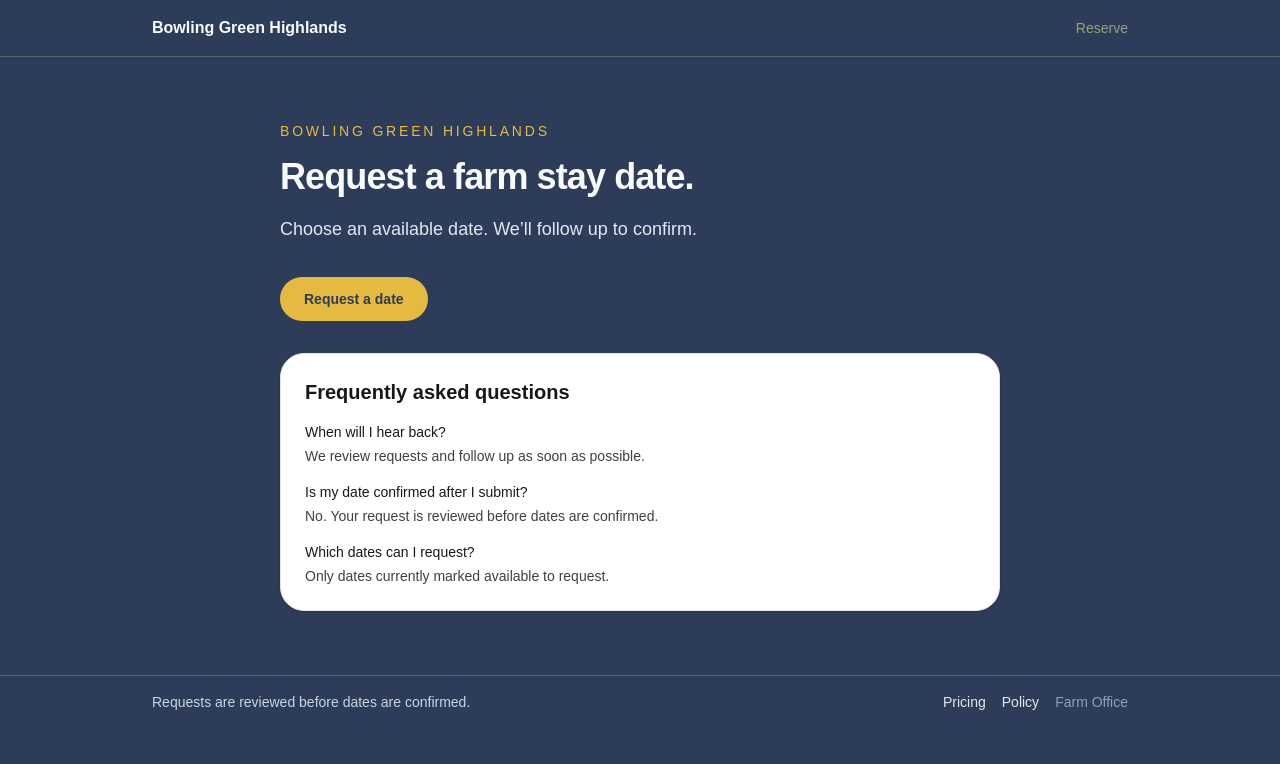
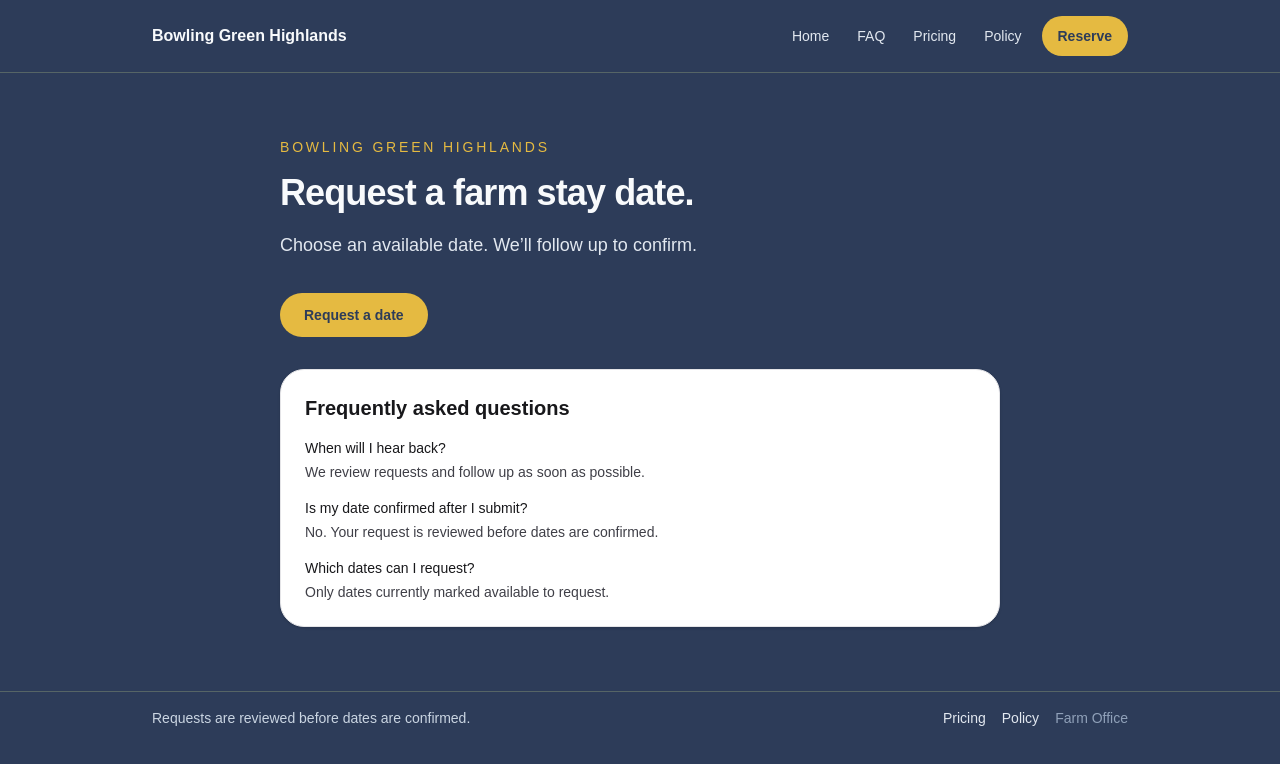
Before and after one commit to gacurl/bowling-green-highlands, a Next.js app: page / in a window 1280 px wide. Shown: the top 764 px of the page. Built offline with nearby package versions, Linux system fonts and the light colour scheme; no server answers.

Commit message:
Issue 7-9: Add simple public navigation

```diff
--- a/app/components/site-header.tsx
+++ b/app/components/site-header.tsx
@@ -16,12 +16,33 @@ export async function SiteHeader() {
         <Link href="/" className="text-base font-semibold text-slate-50">
           Bowling Green Highlands
         </Link>
-        <nav aria-label="Primary" className="flex items-center gap-3 text-sm sm:gap-4">
-          <Link className="text-[#94A378] hover:text-[#E5BA41]" href="/reserve">
+        <nav
+          aria-label="Primary"
+          className="flex flex-wrap items-center justify-end gap-2 text-sm sm:gap-3"
+        >
+          <Link className="px-2 py-1 text-slate-200 hover:text-white" href="/">
+            Home
+          </Link>
+          <Link
+            className="px-2 py-1 text-slate-200 hover:text-white"
+            href="/#homepage-faq"
+          >
+            FAQ
+          </Link>
+          <Link className="px-2 py-1 text-slate-200 hover:text-white" href="/pricing">
+            Pricing
+          </Link>
+          <Link className="px-2 py-1 text-slate-200 hover:text-white" href="/policy">
+            Policy
+          </Link>
+          <Link
+            className="inline-flex min-h-10 items-center justify-center rounded-full bg-[#E5BA41] px-4 py-2 font-semibold text-[#2D3C59] transition-colors hover:bg-[#D1855C] hover:text-white"
+            href="/reserve"
+          >
             Reserve
           </Link>
           {showAdminNavigation ? (
-            <Link className="text-[#94A378] hover:text-[#E5BA41]" href="/admin">
+            <Link className="px-2 py-1 text-slate-200 hover:text-white" href="/admin">
               Admin
             </Link>
           ) : null}
```
